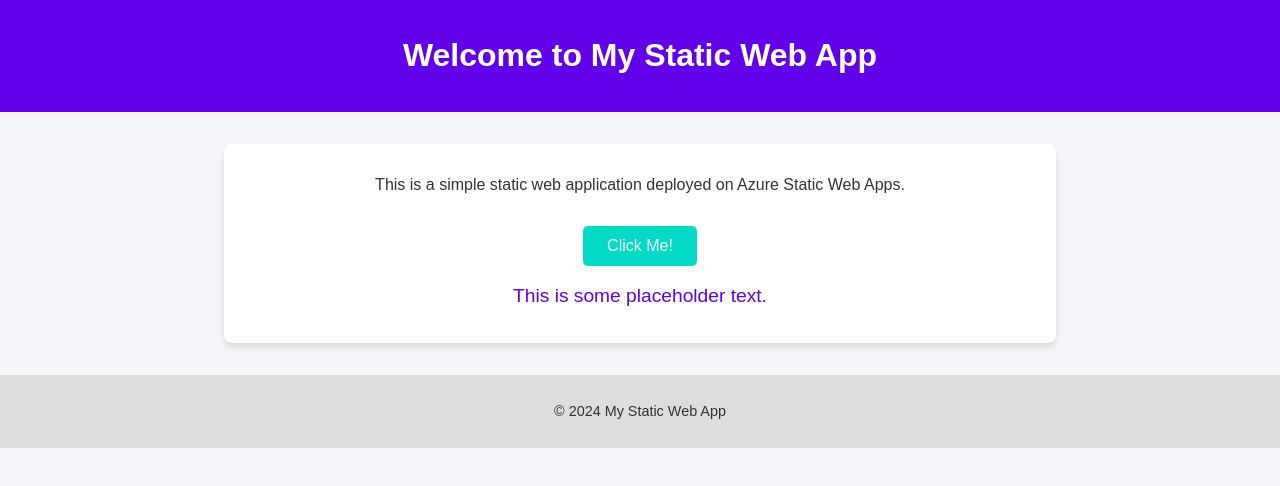
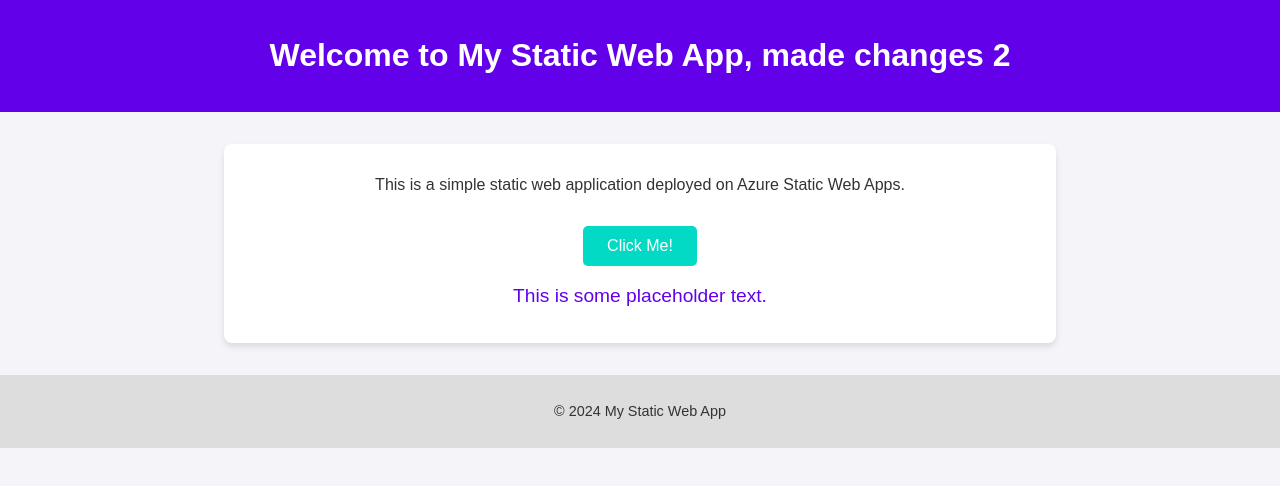
Before and after one commit to Sco8t/AzureStaticWebDeployement, a plain HTML site: page index.html in a window 1280 px wide. Drawn offline with Linux system fonts and the light colour scheme.

Commit message:
made changes

```diff
--- a/index.html
+++ b/index.html
@@ -8,7 +8,7 @@
 </head>
 <body>
     <header>
-        <h1>Welcome to My Static Web App</h1>
+        <h1>Welcome to My Static Web App, made changes 2</h1>
     </header>
     <main>
         <section>
--- a/style.css
+++ b/style.css
@@ -7,7 +7,6 @@ body {
     color: #333;
 }
 
-/* Header */
 header {
     background-color: #6200ea;
     color: white;
```
